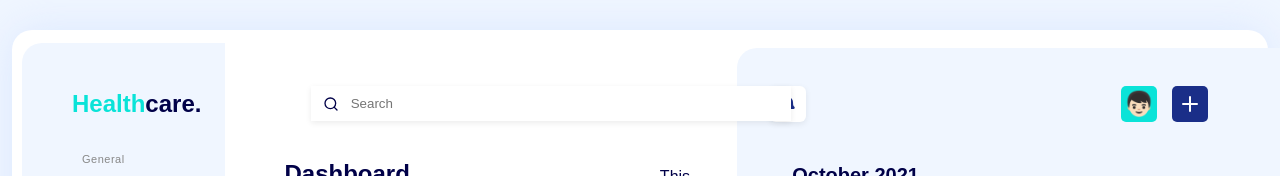
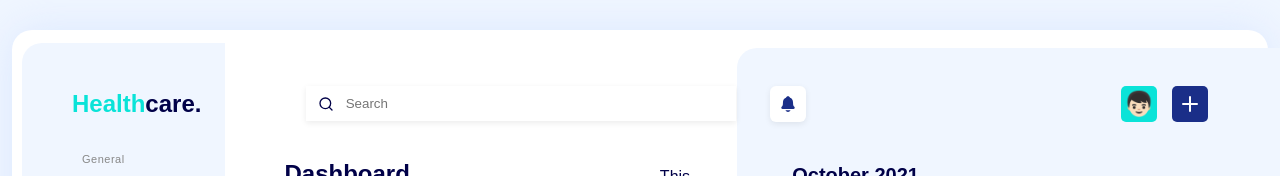
Before and after one commit to irfanzmohammed/Healthcare-Dashboard, a React (Vite) app: page / in a window 1280 px wide. Shown: the top 176 px of the page. Built offline with nearby package versions, Linux system fonts and the light colour scheme.

Commit message:
Initial dashboard setup

```diff
--- a/src/App.css
+++ b/src/App.css
@@ -40,8 +40,8 @@ body {
 .search-box {
   position: relative;
   flex: 1;
-  max-width: 400px;
-  margin-left: 50px;
+  max-width: 350px;
+  margin-left: -10px;
 }
 
 .search-box input {
```
